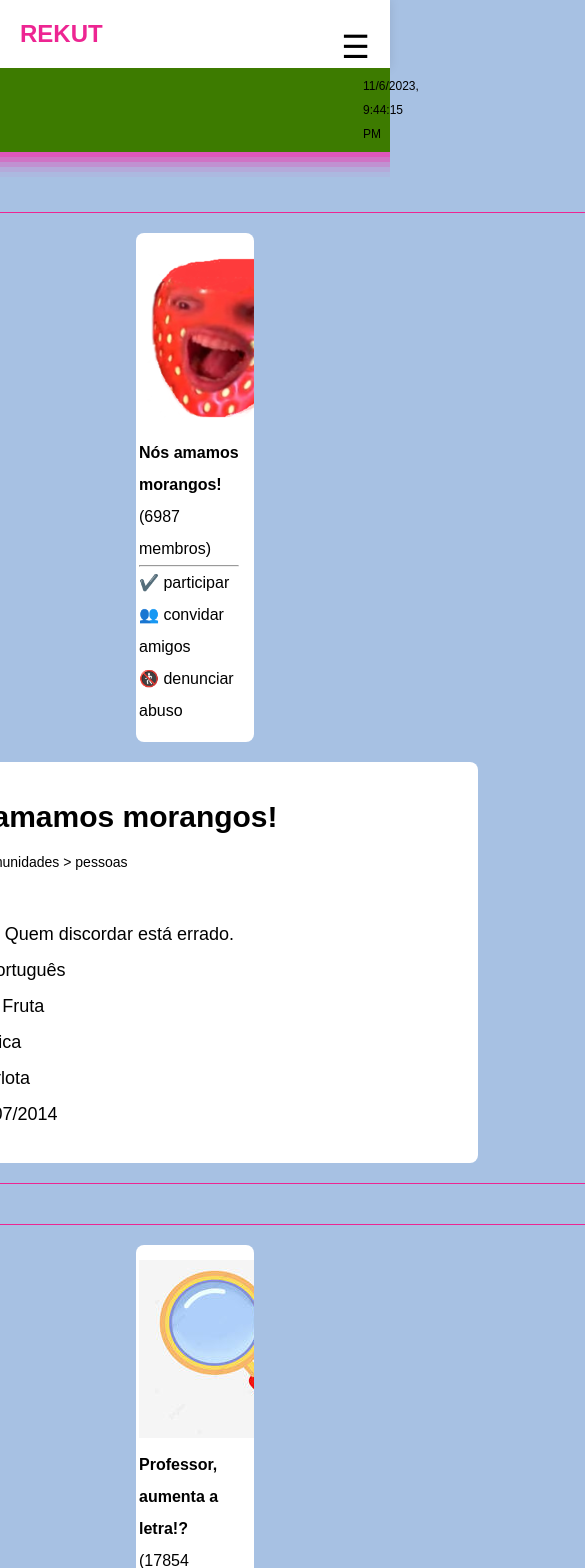
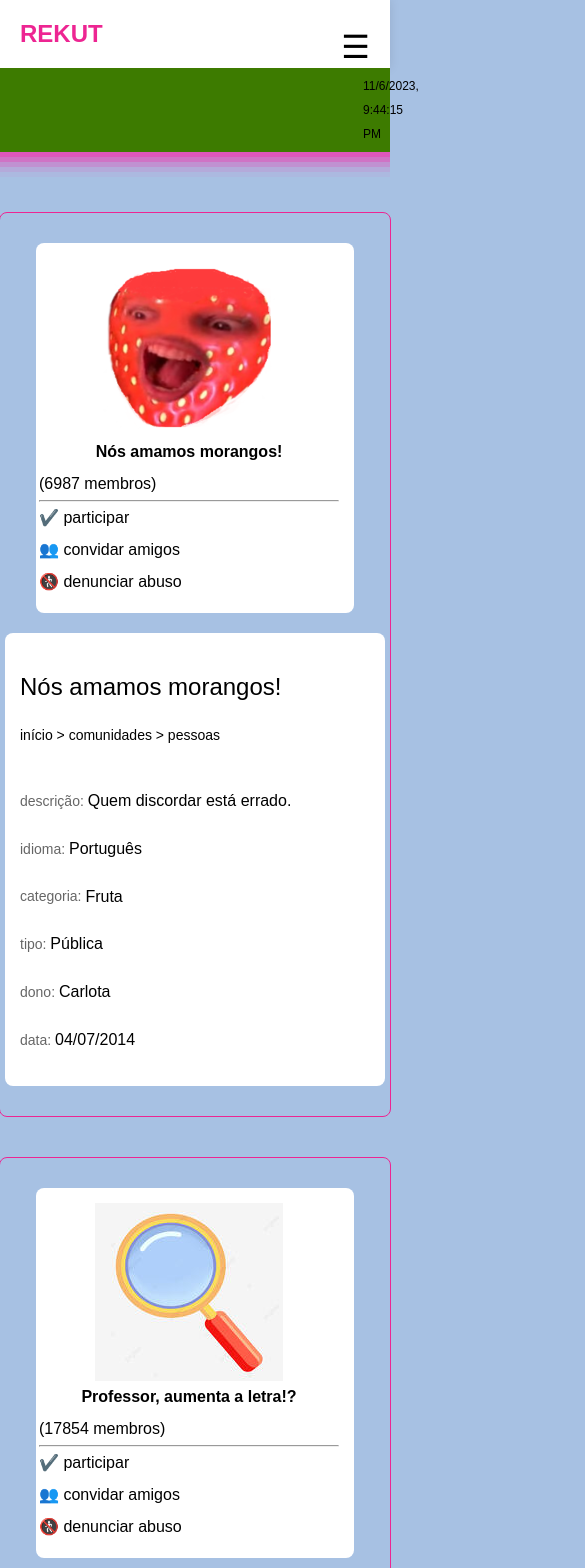
Before and after one commit to juliafclima/trabalho-react-grupo2, a React (Vite) app in the folder trabalho-react-g2/: page /comunidade in a window 390 px wide. Shown: the top 1568 px of the page, 585 px wide, since content can reach past the window. Built offline with nearby package versions, Linux system fonts and the light colour scheme.

Commit message:
build: comunidade responsivas com o mesmo tamanho de card

```diff
--- a/trabalho-react-g2/src/pages/Comunidade/Card.jsx
+++ b/trabalho-react-g2/src/pages/Comunidade/Card.jsx
@@ -18,24 +18,23 @@ const Card = ({
   const [confettiPosition, setConfettiPosition] = useState({ x: 0, y: 0 });
 
   const handleParticiparClick = () => {
-    // Defina as coordenadas personalizadas onde você deseja que o confetti apareça na tela
-    const x = 300; // Valor personalizado para a posição X
-    const y = 200; // Valor personalizado para a posição Y
 
-    // Atualize a posição do confetti com as coordenadas personalizadas
+    const x = 300;
+    const y = 200;
+
     setConfettiPosition({ x, y });
-
-    // Ativa a exibição do confetti
     setExibirConfetes(true);
   };
 
   return (
     <div className="cardComunidade">
       <div className="subCardComunidade">
-        <img src={imgSrc} alt="" />
+        <div className="imagemComunidadeCentralizada">
+          <img src={imgSrc} alt="" className="imagemComunidade"/>
+        </div>
+
         <p>
-          {" "}
-          <strong>{titulo}</strong>{" "}
+          <strong className="tituloComunidade">{titulo}</strong>
         </p>
         <p>({membro} membros)</p>
         <hr />
@@ -51,7 +50,7 @@ const Card = ({
         {exibirConfetes && (
           <ReactConfetti
             // numberOfPieces={100} // Número de confettis
-            // recycle={false} // Evita que os confettis reapareçam após a animação inicial
+            recycle={false} // Evita que os confettis reapareçam após a animação inicial
             // initialVelocityX={1} // Velocidade inicial no eixo X
             // initialVelocityY={5} // Velocidade inicial no eixo Y
             width={window.innerWidth}
@@ -62,28 +61,28 @@ const Card = ({
         <h1>{titulo}</h1>
         <p className="piquininim">{piquininim}</p>
         <p>
-          <span>descrição: </span>
-          {descricao}
+          <span className="descricao">descrição: </span>
+          <span className="tituloVertical">{descricao}</span>
         </p>
         <p>
-          <span>idioma: </span>
-          {idioma}
+          <span className="descricao">idioma: </span>
+          <span className="tituloVertical">{idioma}</span>
         </p>
         <p>
-          <span>categoria: </span>
-          {categoria}
+          <span className="descricao">categoria: </span>
+          <span className="tituloVertical">{categoria}</span>
         </p>
         <p>
-          <span>tipo: </span>
-          {tipo}
+          <span className="descricao">tipo: </span>
+          <span className="tituloVertical">{tipo}</span>
         </p>
         <p>
-          <span>dono: </span>
-          {dono}
+          <span className="descricao">dono: </span>
+          <span className="tituloVertical">{dono}</span>
         </p>
         <p>
-          <span>data: </span>
-          {data}
+          <span className="descricao">data: </span>
+          <span className="tituloVertical">{data}</span>
         </p>
       </div>
     </div>
--- a/trabalho-react-g2/src/pages/Comunidade/style.css
+++ b/trabalho-react-g2/src/pages/Comunidade/style.css
@@ -15,12 +15,20 @@
   display: flex;
   flex-direction: column;
   align-items: center;
+  max-width: 100%;
+  width: 90vw;
+  text-align: left;
+  padding: 20px;
+  word-wrap: break-word;
+  justify-content: center;
+}
 
-  width: 200vw;
-  max-width: 800px;
-  text-align: left;
-  padding: 10px;
-  word-wrap: break-word;
+.imagemComunidade,
+.tituloComunidade {
+  text-align: center;
+  display: flex;
+  align-items: center;
+  justify-content: center;
 }
 
 .card-imgComunidade {
@@ -31,13 +39,20 @@
   max-width: 100%;
 }
 
+.imagemComunidadeCentralizada {
+  text-align: center;
+  display: flex;
+  align-items: center;
+  justify-content: center;
+}
+
 .subCardComunidade {
   background-color: #ffffff;
   border-radius: 8px;
   padding: 15px;
   margin: 10px;
-  width: 100px;
-  /* max-width: 100px; */
+  width: 300px;
+  max-width: 100%;
   text-overflow: ellipsis;
   overflow: hidden;
   word-wrap: break-word;
@@ -45,41 +60,45 @@
 }
 
 .textoComunidade {
-  height: 391px;
-  max-width: 900px;
+  max-width: 500px;
+  width: 100%;
   overflow: hidden;
   text-overflow: ellipsis;
   background-color: #ffffff;
   border-radius: 8px;
-  padding-left: 15px;
-  padding-right: 200px;
-  padding-top: 10px;
+  padding: 15px;
   margin: 10px;
 }
 
 .textoComunidade h1 {
-  font-size: 30px;
-  font-weight: 500px;
-  padding-bottom: 1px;
+  font-size: 24px;
+  font-weight: 500;
+  padding-bottom: 10px;
   padding-top: 15px;
 }
 
 .textoComunidade p {
-  font-size: 18px;
+  font-size: 16px;
+  margin-bottom: 15px;
 }
 
 .textoComunidade .piquininim {
   font-size: 14px;
-  padding-bottom: 40px;
+  padding-bottom: 20px;
 }
 
 .textoComunidade .piquininim:hover {
   color: #ed2592;
 }
 
-span {
-  font-size: 16px;
+.descricao {
+  font-size: 14px;
   opacity: 0.6;
+  vertical-align: middle;
+}
+
+.tituloVertical {
+  vertical-align: middle;
 }
 
 .cardLinkComunidade {
@@ -102,10 +121,7 @@ span {
   }
 
   .subCardComunidade {
-    width: 13vw;
-    max-width: 13vw;
-    margin: 5px;
-    padding: 10px;
-    margin-left: 5px;
+    width: 40%;
+    max-width: 300px;
   }
 }
```
